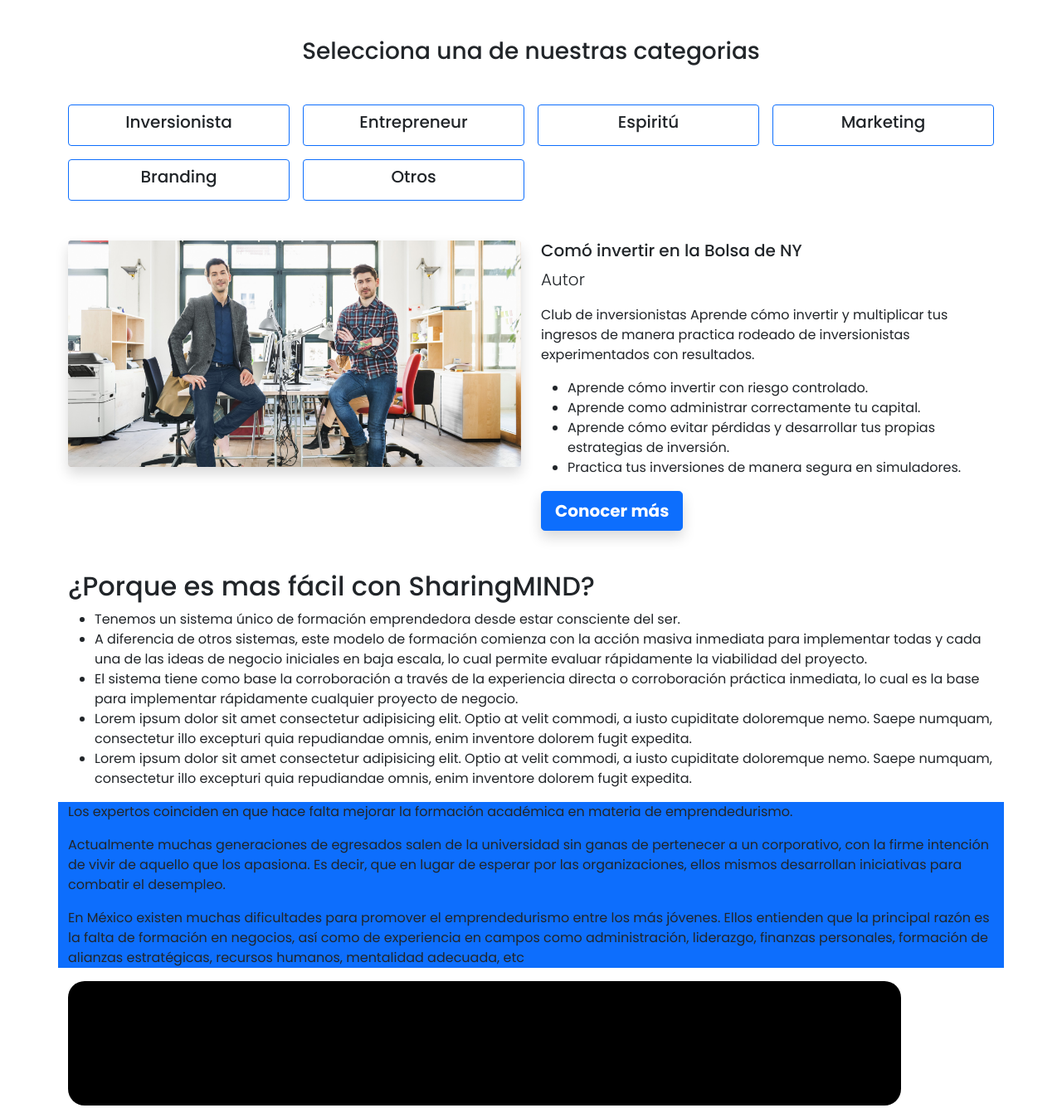
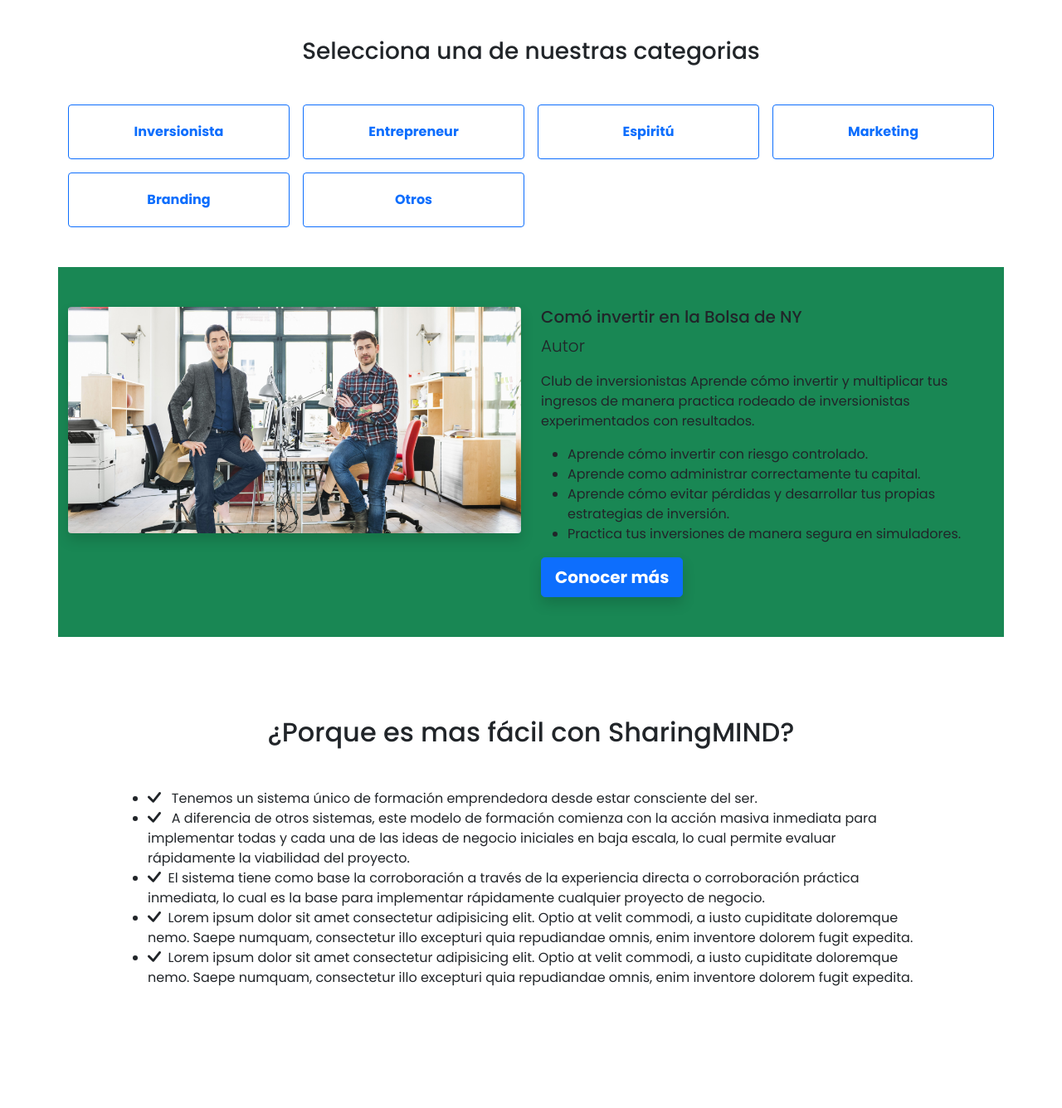
Before and after one commit to carlceca05/sharing, a plain HTML site: page index.html in a window 1280 px wide. Shown: the part 2423-3759 px from the top of the page at 83% size. Drawn offline with nearby package versions, Linux system fonts and the light colour scheme.

Commit message:
fin del dia 14

```diff
--- a/index.html
+++ b/index.html
@@ -165,41 +165,29 @@
         <p>Conoce nuestros cursos y talleres que tenemos para ti, sobre todos los temas que te ayudaran a mejorar tu estilo de vida y a llevar una vida en sintonia con tu emprededor interior</p>
         <h3 class="text-center mt-5 mb-5">Selecciona una de nuestras categorias</h3>
         <div class="row row-cols-3 row-cols-md-4 g-3 g-md-3  text-center mb-5 ">
-            <div class="col  ">
-                <div class="border border-primary rounded p-2">
-                    <h5 class="">Inversionista</h5>
-                </div>
+            <div class="col d-grid">
+                <a class="btn btn-outline-primary lh-lg fw-bold p-3" href="">Inversionista </a>
             </div>
-            <div class="col  ">
-                <div class="border border-primary rounded p-2">
-                    <h5 class="">Entrepreneur</h5>
-                </div>
+            <div class="col d-grid">
+                <a class="btn btn-outline-primary lh-lg fw-bold p-3" href="#">Entrepreneur</a>
             </div>
-            <div class="col  ">
-                <div class="border border-primary rounded p-2">
-                    <h5 class="">Espiritú</h5>
-                </div>
+            <div class="col  d-grid">
+                <a class="btn btn-outline-primary lh-lg fw-bold p-3" href="">Espiritú</a>
             </div>
-            <div class="col  ">
-                <div class="border border-primary rounded p-2">
-                    <h5 class="">Marketing</h5>
-                </div>
+            <div class="col d-grid ">
+                    <a class="btn btn-outline-primary lh-lg fw-bold p-3" href="#">Marketing</a>
             </div>
-            <div class="col  ">
-                <div class="border border-primary rounded p-2">
-                    <h5 class="">Branding</h5>
-                </div>
+            <div class="col d-grid ">
+                <a class="btn btn-outline-primary lh-lg fw-bold p-3" href="#"> Branding</a>
             </div>
-            <div class="col  ">
-                <div class="border border-primary rounded p-2">
-                    <h5 class="">Otros</h5>
-                </div>
+            <div class="col d-grid ">
+                <a class="btn btn-outline-primary lh-lg fw-bold p-3" href="#"> Otros</a>
             </div>
         </div>
 
 
         <!--aqui va el espacio para los cursos (filtros)-->
-        <div class="row">
+        <div class="row bg-success pt-5 pb-5" >
             <div class="col-md-6 col-sm-12 col-xs-12">
                 <img class="img-fluid rounded shadow" src="imagenes/startup-entrepreneurs.jpg" alt="">
             </div>
@@ -211,7 +199,7 @@
                     practica rodeado de inversionistas experimentados con
                     resultados.</p>
                 <ul>
-                    <li>Aprende cómo invertir con riesgo controlado.</li>
+                    <li> Aprende cómo invertir con riesgo controlado.</li>
                     <li>Aprende como administrar correctamente tu capital.</li>
                     <li>Aprende cómo evitar pérdidas y desarrollar tus propias
                         estrategias de inversión.</li>
@@ -220,46 +208,38 @@
                 <a class="btn btn-primary btn-lg text-white fw-bold shadow" href="#"> Conocer más </a>
 
             </div>
-
-
-
         </div>
     </section>
     <!--seccion 7 mas facil-->
-    <section class="container">
-        <h2>¿Porque es mas fácil con SharingMIND?</h2>
-        <ul>
-            <li>Tenemos un sistema único de formación emprendedora
+    <section class="container pt-5 pb-5 mb-5">
+        <h2 class="mb-5 text-center">¿Porque es mas fácil con SharingMIND?</h2>
+        <ul class="pe-lg-5 me-lg-5  ps-lg-5 ms-lg-5 ">
+            <li> <i class="bi bi-check-lg"></i>&nbsp;&nbsp; Tenemos un sistema único de formación emprendedora
                 desde estar consciente del ser.</li>
-            <li>A diferencia de otros sistemas, este modelo de formación
+            <li><i class="bi bi-check-lg"></i>&nbsp;&nbsp; A diferencia de otros sistemas, este modelo de formación
                 comienza con la acción masiva inmediata para implementar
                 todas y cada una de las ideas de negocio iniciales en baja
                 escala, lo cual permite evaluar rápidamente la viabilidad del
                 proyecto.</li>
-            <li>El sistema tiene como base la corroboración a través de la
+            <li><i class="bi bi-check-lg"></i>&nbsp;&nbsp;El sistema tiene como base la corroboración a través de la
                 experiencia directa o corroboración práctica inmediata, lo
                 cual es la base para implementar rápidamente cualquier
                 proyecto de negocio.</li>
-            <li>Lorem ipsum dolor sit amet consectetur adipisicing elit. Optio at velit commodi, a iusto cupiditate doloremque nemo. Saepe numquam, consectetur illo excepturi quia repudiandae omnis, enim inventore dolorem fugit expedita.</li>
-            <li>Lorem ipsum dolor sit amet consectetur adipisicing elit. Optio at velit commodi, a iusto cupiditate doloremque nemo. Saepe numquam, consectetur illo excepturi quia repudiandae omnis, enim inventore dolorem fugit expedita.</li>
+            <li><i class="bi bi-check-lg"></i>&nbsp;&nbsp;Lorem ipsum dolor sit amet consectetur adipisicing elit. Optio at velit commodi, a iusto cupiditate doloremque nemo. Saepe numquam, consectetur illo excepturi quia repudiandae omnis, enim inventore dolorem fugit expedita.</li>
+            <li><i class="bi bi-check-lg"></i>&nbsp;&nbsp;Lorem ipsum dolor sit amet consectetur adipisicing elit. Optio at velit commodi, a iusto cupiditate doloremque nemo. Saepe numquam, consectetur illo excepturi quia repudiandae omnis, enim inventore dolorem fugit expedita.</li>
         </ul>
-
     </section>
     <!--seccion 8 otro texto-->
-    <section class="container bg-primary">
-        <p>Los expertos coinciden en que hace falta mejorar la formación académica en materia de
-            emprendedurismo.</p>
-        <p>Actualmente muchas generaciones de egresados salen de la universidad sin ganas de
-            pertenecer a un corporativo, con la firme intención de vivir de aquello que los apasiona. Es
-            decir, que en lugar de esperar por las organizaciones, ellos mismos desarrollan iniciativas para
-            combatir el desempleo.</p>
-        <p>En México existen muchas dificultades para promover el emprendedurismo entre los más
-            jóvenes. Ellos entienden que la principal razón es la falta de formación en negocios, así como de
-            experiencia en campos como administración, liderazgo, finanzas personales, formación de
-            alianzas estratégicas, recursos humanos, mentalidad adecuada, etc</p>
+    <section class="container-fluid pt-5 pb-5 ">
+        <div class="container  mt-5 mb-5 text-center">
+            <p>Los expertos coinciden en que hace falta mejorar la formación académica en materia de emprendedurismo.</p>
+            <p>Actualmente muchas generaciones de egresados salen de la universidad sin ganas de mpertenecer a un corporativo, con la firme intención de vivir de aquello que los apasiona. Es decir, que en lugar de esperar por las organizaciones, ellos mismos desarrollan iniciativas para combatir el desempleo.</p>
+            <p>En México existen muchas dificultades para promover el emprendedurismo entre los más jóvenes. Ellos entienden que la principal razón es la falta de formación en negocios, así como de experiencia en campos como administración, liderazgo, finanzas personales, formación de alianzas estratégicas, recursos humanos, mentalidad adecuada, etc</p>
+        </div>
     </section>
     <!--seccion 9 testimonios-->
-    <section class="container">
+    <section class="container pt-5 pb-5">
+
 
 
     </section>
```
